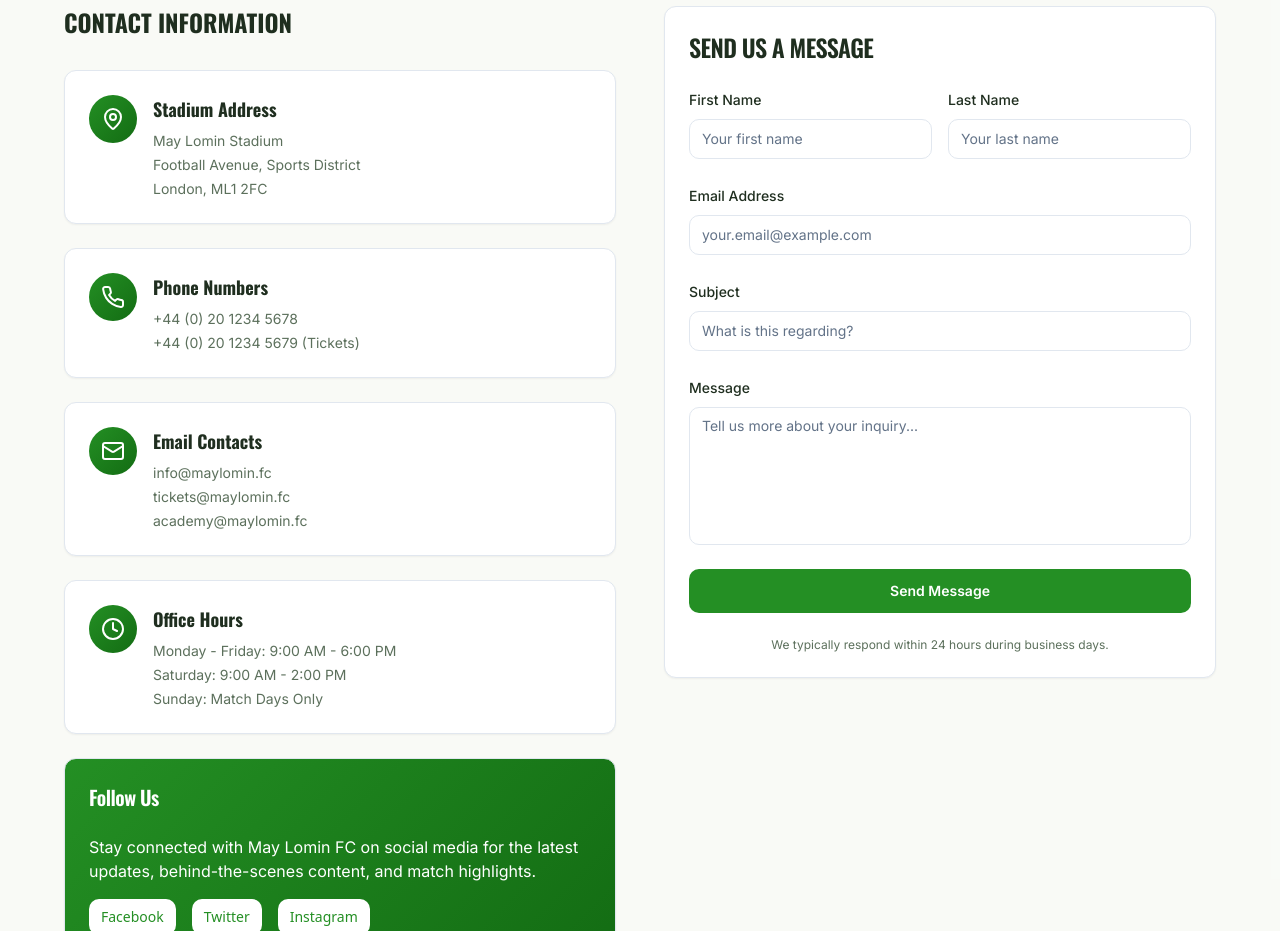
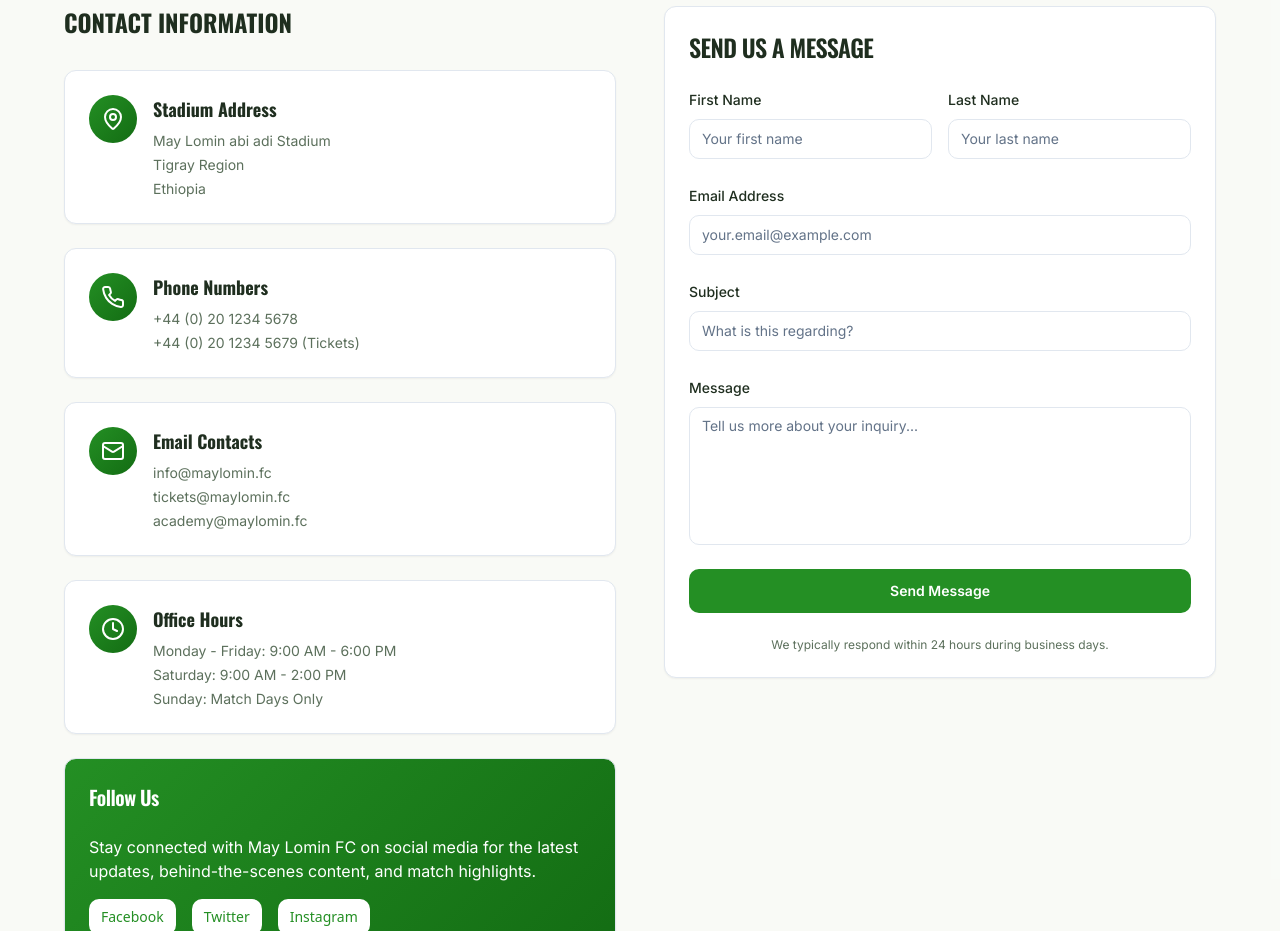
Before and after one commit to LillianGSS/may-lomin-roots, a React (Vite) app: page / in a window 1280 px wide. Shown: the part 8520-9451 px from the top of the page. Built offline with nearby package versions, Linux system fonts and the light colour scheme; the HTML template or start-up script is replaced by a standard one.

Commit message:
Update stadium address

```diff
--- a/src/components/Contact.tsx
+++ b/src/components/Contact.tsx
@@ -9,7 +9,7 @@ const Contact = () => {
     {
       icon: MapPin,
       title: "Stadium Address",
-      details: ["May Lomin Stadium", "Football Avenue, Sports District", "London, ML1 2FC"]
+      details: ["May Lomin abi adi Stadium", "Tigray Region", "Ethiopia"]
     },
     {
       icon: Phone,
```
